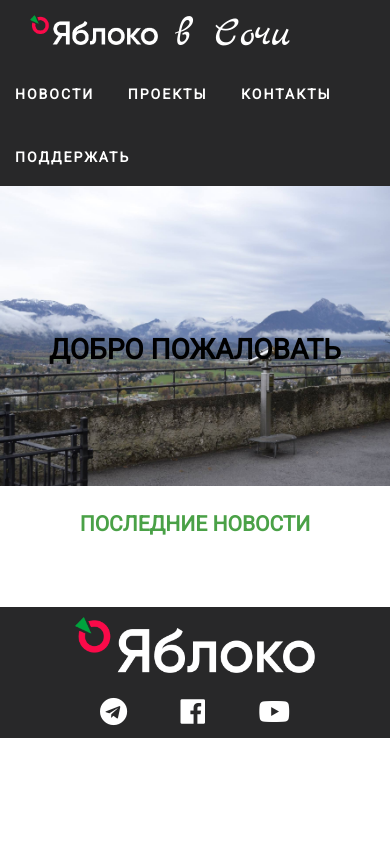
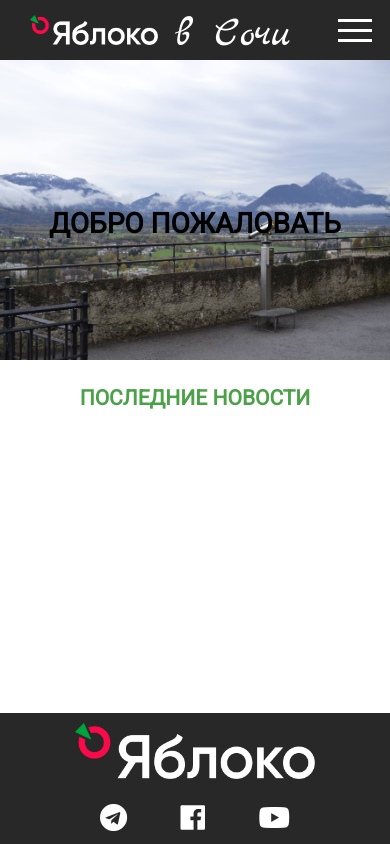
Before and after one commit to zykovkonstantin/SochiYablokoRu, a Django app: page / in a window 390 px wide. Run offline with Django 3.2, Linux system fonts and the light colour scheme; data that the repository does not hold is empty; some libraries are stand-ins or nearby versions.

Commit message:
Start to adaptive

```diff
--- a/YablokoNews/static/css/custom.css
+++ b/YablokoNews/static/css/custom.css
@@ -1,10 +1,18 @@
 @import url('https://fonts.googleapis.com/css?family=Roboto');
 @import url('https://fonts.googleapis.com/css?family=Marck+Script');
+
+
+/* Общие правила и классы */
+
+html { height: 100%; }
 
 body {
     font-family: 'Roboto', sans-serif;
     font-size: 14px;
     margin: 0;
+    height: 100%;
+    display: flex;
+    flex-direction: column;
 }
 
 ul {
@@ -22,6 +30,8 @@ ul {
     display: table;
     clear: both;
 }
+
+/* Все что связанно с header */
 
 .main-menu-container  {
     color: #fff;
@@ -87,6 +97,57 @@ ul {
     font-size: 0.7em;
 }
 
+/*Кнопка меню */
+
+.nav-toggle {
+    display: none;
+    position: relative;
+    float: right;
+    width: 50px;
+    margin: 10px;
+   /* background: #EF5A42;*/
+    cursor: pointer;
+}
+.nav-toggle span {
+    display: block;
+    position: absolute;
+    top: 19px;
+    left: 8px;
+    right: 8px;
+    height: 3px;
+    background: white;
+}
+.nav-toggle span:before, .nav-toggle span:after {
+    content: "";
+    position: absolute;
+    display: block;
+    left: 0;
+    width: 100%;
+    height: 3px;
+    background: white;
+}
+.nav-toggle span:before {
+    top: -10px;
+}
+.nav-toggle span:after {
+    bottom: -10px;
+}
+
+/* Все что связанно в footer */
+
+footer {
+    background: rgba(40,40,41,100);
+    width: 100%;
+    color: #fff;
+    text-align: center;
+    flex: 0 0 auto;
+}
+
+footer img{
+    width: 240px;
+    padding: 10px;
+}
+
 .socials {
     padding: 10px 0 10px;
 }
@@ -106,18 +167,10 @@ ul {
 .socials a.fb:before {content: '\f09a';}
 .socials a.yt:before {content: '\f167';}
 
-footer {
-    background: rgba(40,40,41,100);
-    position:relative;
-    bottom:0;
-    width: 100%;
-    color: #fff;
-    text-align: center;
-}
+/* Все что связанно с content */
 
-footer img{
-    width: 240px;
-    padding: 10px;
+.content {
+    flex: 1 0 auto;
 }
 
 .welcome {
@@ -185,9 +238,15 @@ footer img{
     height: 100%;
     box-shadow: 5px 5px 10px rgba(0,0,0,0.5);
     overflow: hidden;
+
+    transition-property: color;
+    transition-duration: 0.7s;
+    transition-timing-function: ease-in;
+    transition-delay: 0.3s;
 }
 
 .last-news-block a:hover {
+    color: black;
     position: relative;
     bottom: 5px;
     right: 5px;
@@ -200,3 +259,33 @@ footer img{
     width: 100%;
     height: 120px;
 }
+
+/* Адаптируем дизайн под разрешение 480px */
+@media (max-width: 480px) {
+
+.main-menu {
+    display: none;
+}
+
+.nav-toggle {
+    display: inline-block;
+}
+
+.last-news-block li{
+    display: inline-block;
+    width: 100%;
+    height: 250px;
+    margin: 10px;
+}
+
+.last-news-block p {
+    text-transform: uppercase;
+    color: #797979;
+    position: absolute;
+    bottom: 5px;
+    left: 5px;
+    right:unset;
+    margin: 0;
+}
+
+}
--- a/YablokoNews/templates/base.html
+++ b/YablokoNews/templates/base.html
@@ -2,7 +2,8 @@
 {% load static %}
 <html lang="en">
 <head>
-    <meta http-equiv="Content-Type" content="text/html; charset=utf-8" />
+    <meta http-equiv="Content-Type" content="text/html; charset=utf-8">
+    <meta name="viewport" content="width=device-width, initial-scale=1">
     <title>
         {% block title %}
         {% endblock %}
@@ -17,6 +18,7 @@
         <div class="main-logo">
             <a href="/"><img src="{% static 'images/logo-white.png' %}"></a><div>в Сочи</div>
         </div>
+        <div class="nav-toggle"><span></span></div>
         <div class="main-menu">
                 <ul>
                     <li><a href="{% url 'news' %}">НОВОСТИ</a></li>
@@ -36,7 +38,7 @@
     </div>
 </header>
 
-<div>
+<div class="content">
     {% block content %}
     {% endblock %}
 </div>
```
